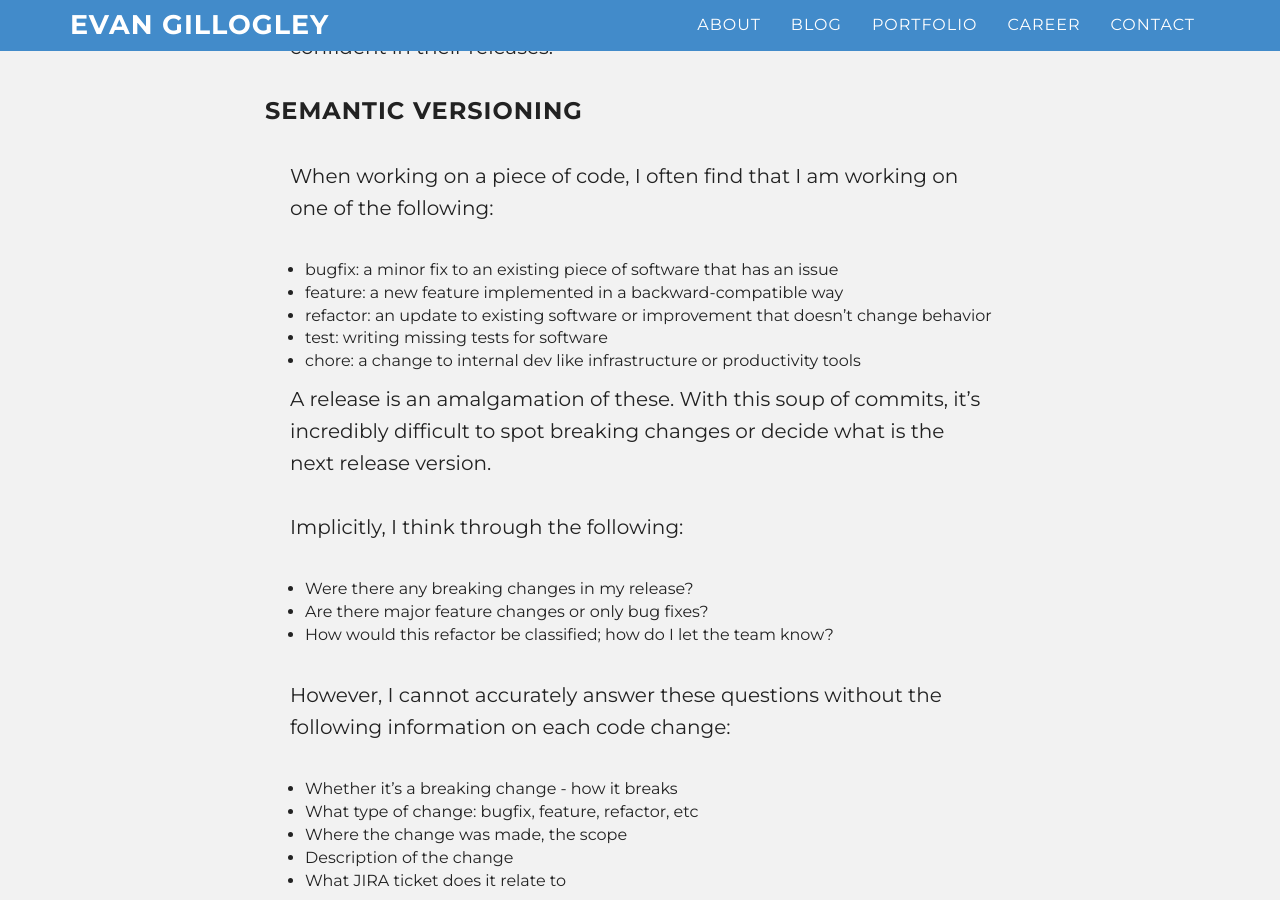
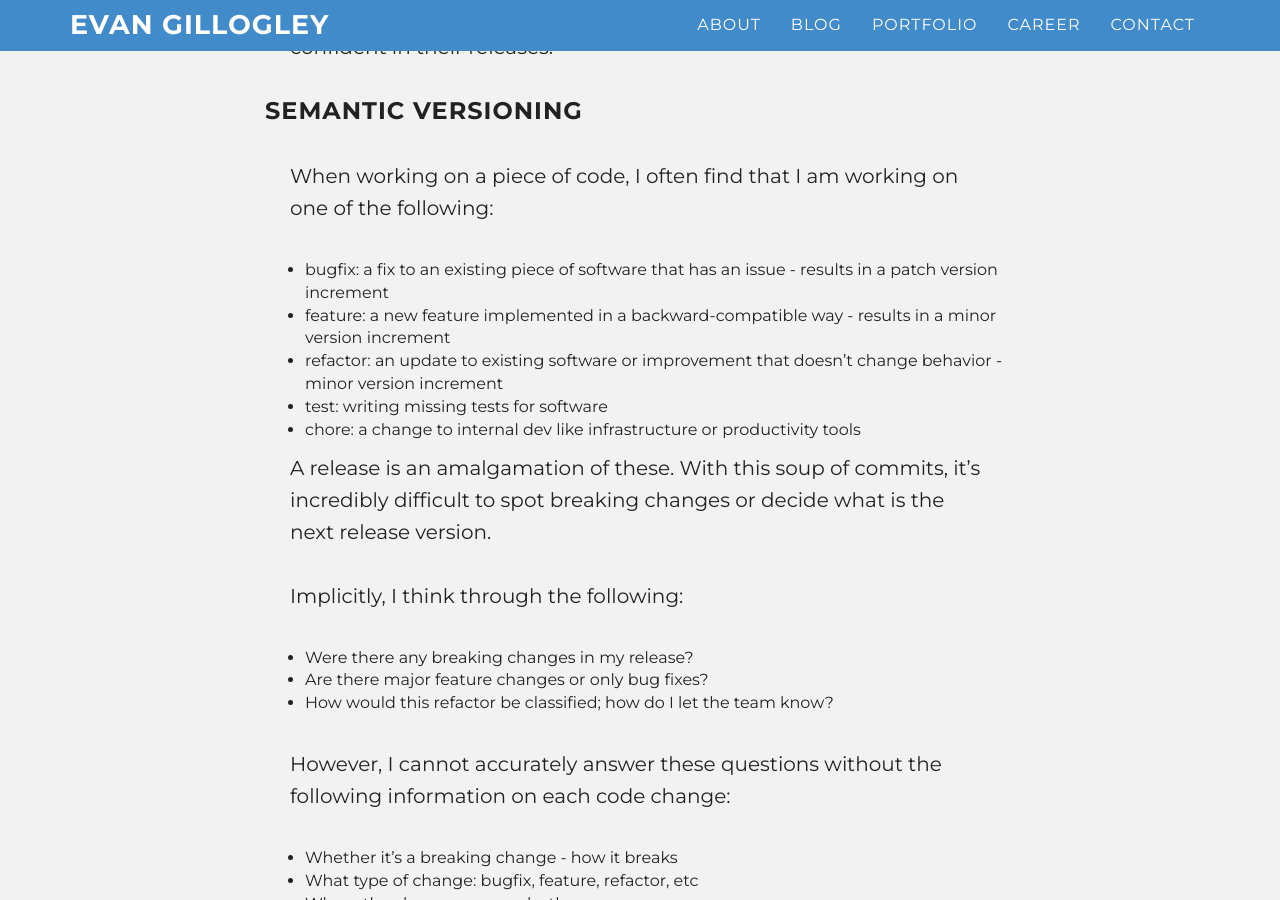
Before and after one commit to evanjmg/evanjmg.github.io, a Jekyll site: the page built from _posts/2020-11-08-Automate-reporting-with-changelogs.md, in a window 1280 px wide and 900 px high, scrolled down 1468 px. Built offline with Jekyll 4.4.1, drawn with Linux system fonts in a browser that asks for light colours; comment, search, counter and statistics services are not loaded.

Commit message:
fix terminology

```diff
--- a/_posts/2020-11-08-Automate-reporting-with-changelogs.md
+++ b/_posts/2020-11-08-Automate-reporting-with-changelogs.md
@@ -38,9 +38,9 @@ We should be able to ship code without the 'coder' there and be confident in the
 ### Semantic versioning
 
 When working on a piece of code, I often find that I am working on one of the following:
-- bugfix: a minor fix to an existing piece of software that has an issue
-- feature: a new feature implemented in a backward-compatible way
-- refactor: an update to existing software or improvement that doesn't change behavior
+- bugfix: a fix to an existing piece of software that has an issue - results in a patch version increment
+- feature: a new feature implemented in a backward-compatible way - results in a minor version increment
+- refactor: an update to existing software or improvement that doesn't change behavior - minor version increment
 - test: writing missing tests for software
 - chore: a change to internal dev like infrastructure or productivity tools
 
```
Also changed, not shown: _posts/2020-11-11-Setup-Conventional-Commits.md (+1 -1 lines).
